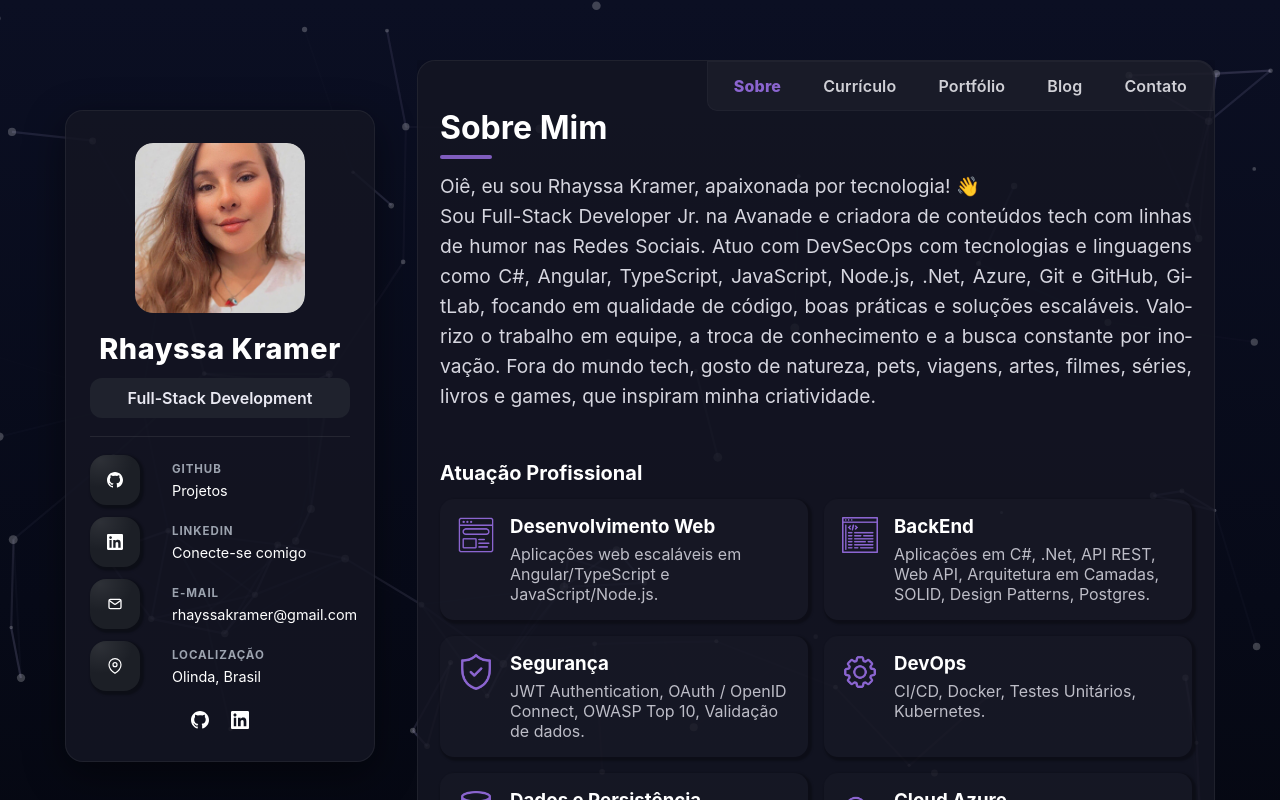
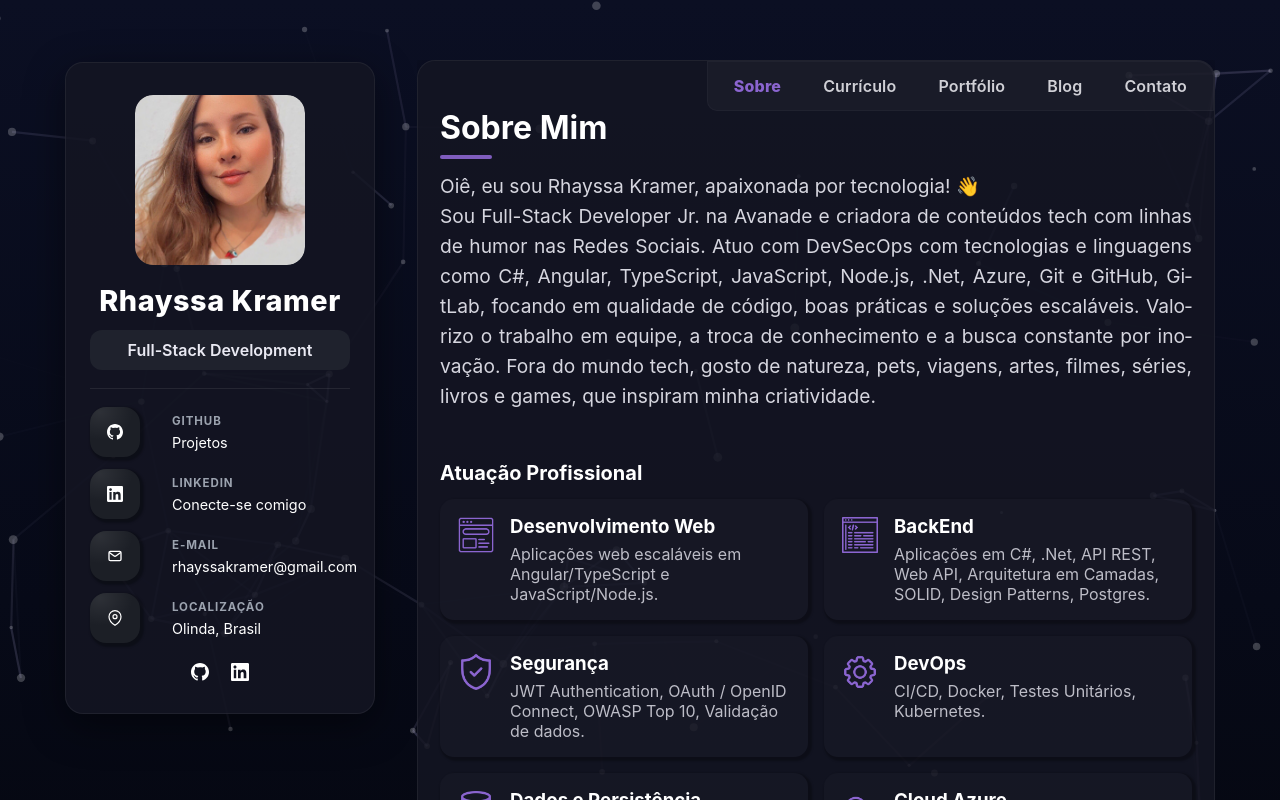
Before and after one commit to rhayssakramer/portfolio-devrhakramer, an Angular app in the folder frontend/: page / in a window 1280 px wide. Both pictures are taken after a click on the link "Ir para Home". Shown: the top 800 px of the page. Built offline with nearby package versions, Linux system fonts and the light colour scheme.

Commit message:
fix: ajustar posição e margem do card de perfil para melhor alinhamento

```diff
--- a/frontend/src/app/components/profile-card/profile-card.component.css
+++ b/frontend/src/app/components/profile-card/profile-card.component.css
@@ -13,7 +13,7 @@
 
 .profile-card {
   position: sticky;
-  top: 40px;
+  top: 0;
   width: 310px;
   box-sizing: border-box;
   background: rgba(20, 22, 35, .85);
@@ -24,7 +24,7 @@
   overflow: hidden;
   word-wrap: break-word;
   max-width: 100%;
-  margin-top: 30px !important;
+  margin-top: -18px;
 }
 
 .toggle-contacts {
```
